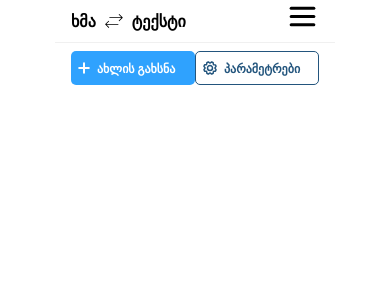
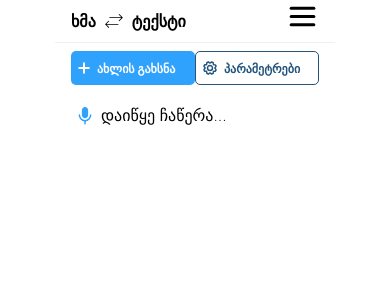
Before and after one commit to GeorgeMachaidze/Speech-to-Text-App, a React Native app: screen / in a window 390 px wide. Shown: the top 300 px of the page. Built offline with nearby package versions, Linux system fonts and the light colour scheme.

Commit message:
feat: created mid section

```diff
--- a/components/Home.jsx
+++ b/components/Home.jsx
@@ -6,6 +6,7 @@ import ArrowSVG from "../svg/ArrowsSVG";
 import BurgerMenuSVG from "../svg/BurgerMenuSVG";
 import PlusSVG from "../svg/PlusSVG";
 import OptionsSVG from "../svg/OptionsSVG";
+import MicrophoneSVG from "../svg/MicrophoneSVG";
 
 export default function Home() {
   return (
@@ -29,6 +30,10 @@ export default function Home() {
           <ButtonText style={{ color: "#23557d" }}>პარამეტრები</ButtonText>
         </OptionButton>
       </SecondSection>
+      <MainSection>
+        <MicrophoneSVG />
+        <MainText>დაიწყე ჩაწერა...</MainText>
+      </MainSection>
     </MainView>
   );
 }
@@ -91,3 +96,16 @@ const OptionButton = styled.Pressable`
   width: 124px;
   border: 1px solid #23557d;
 `;
+const MainSection = styled.View`
+  flex-direction: row;
+  text-align: center;
+  width: 100%;
+  height: 495px;
+  gap: 6px;
+  padding: 0 20px;
+`;
+const MainText = styled.Text`
+  font-size: 16px;
+  font-weight: 200;
+  color: #000000;
+`;
--- /dev/null
+++ b/svg/MicrophoneSVG.jsx
@@ -0,0 +1,33 @@
+import { Svg, Path, G, Defs, ClipPath, Rect } from "react-native-svg";
+
+export default function MicrophoneSVG() {
+  return (
+    <Svg width={20} height={20} viewBox="0 0 20 20" fill="none">
+      <G clipPath="url(#clip0_47_907)">
+        <Path
+          d="M13.125 5C13.125 3.27411 11.7259 1.875 10 1.875C8.27411 1.875 6.875 3.27411 6.875 5V10C6.875 11.7259 8.27411 13.125 10 13.125C11.7259 13.125 13.125 11.7259 13.125 10V5Z"
+          fill="#2FA2FE"
+        />
+        <Path
+          d="M10 15.625V18.75"
+          stroke="#2FA2FE"
+          strokeWidth={1.5}
+          strokeLinecap="round"
+          strokeLinejoin="round"
+        />
+        <Path
+          d="M15.625 10C15.625 11.4918 15.0324 12.9226 13.9775 13.9775C12.9226 15.0324 11.4918 15.625 10 15.625C8.50816 15.625 7.07742 15.0324 6.02252 13.9775C4.96763 12.9226 4.375 11.4918 4.375 10"
+          stroke="#2FA2FE"
+          strokeWidth={1.5}
+          strokeLinecap="round"
+          strokeLinejoin="round"
+        />
+      </G>
+      <Defs>
+        <ClipPath id="clip0_47_907">
+          <Rect width={20} height={20} fill="white" />
+        </ClipPath>
+      </Defs>
+    </Svg>
+  );
+}
```
